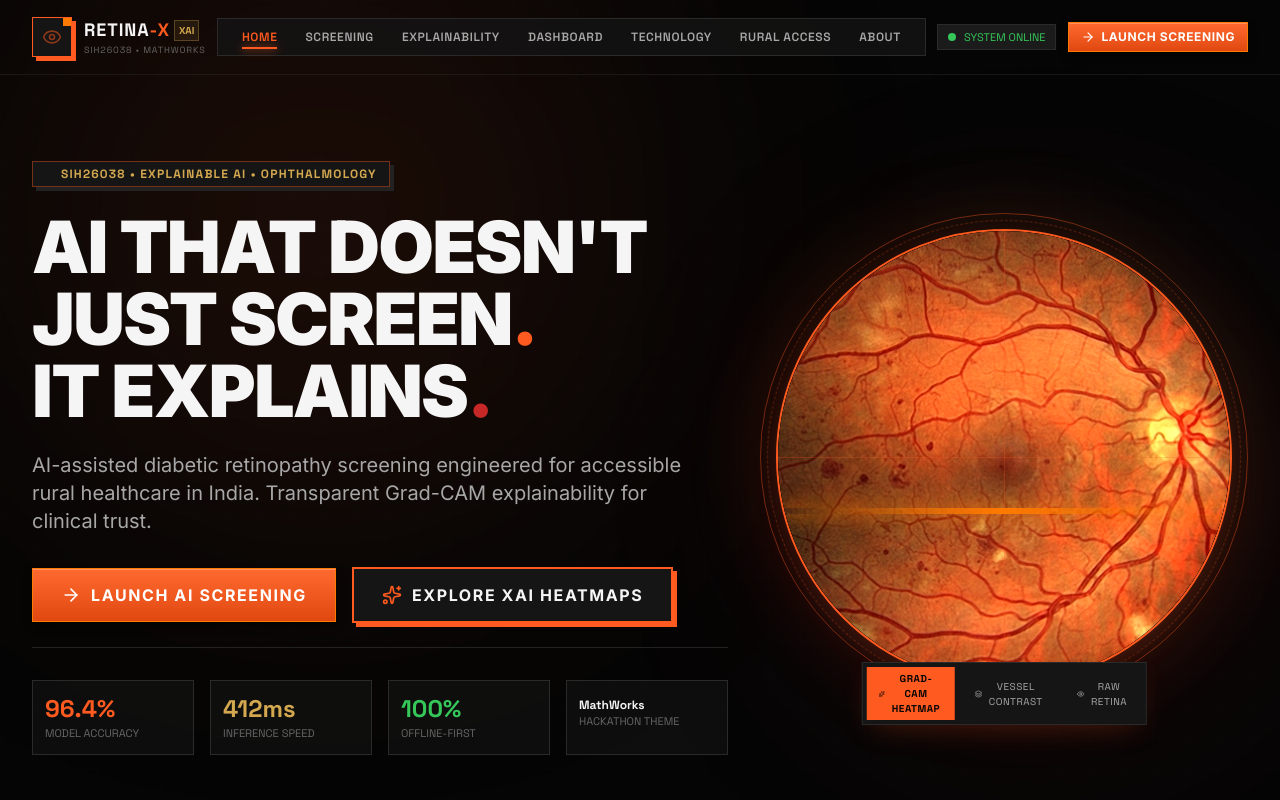
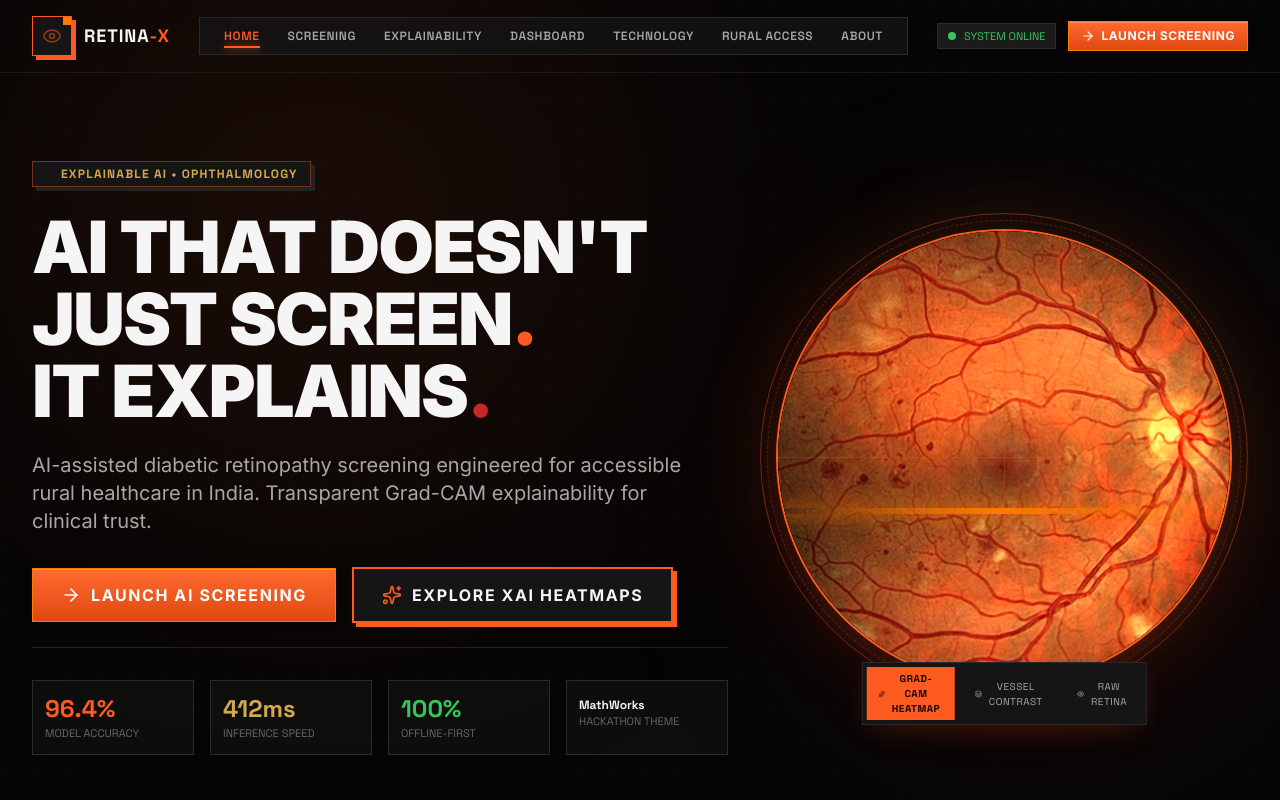
Before and after one commit to dhyaneshdhyanesh739-ship-it/Retinal-Diabetes, a React (Vite) app in the folder client/: page / in a window 1280 px wide. Shown: the top 800 px of the page. Built offline with nearby package versions, Linux system fonts and the light colour scheme.

Commit message:
Remove XAI badge and SIH subtitle from top left navigation header

```diff
--- a/client/src/components/hero/Hero.tsx
+++ b/client/src/components/hero/Hero.tsx
@@ -23,7 +23,7 @@ export const Hero: React.FC = () => {
             <div className="inline-flex items-center gap-2 px-3 py-1 bg-surface-1 border border-accent-orange/40 shadow-brutal-dark">
               <span className="w-2 h-2 rounded-full bg-accent-orange animate-ping" />
               <span className="font-mono text-xs uppercase tracking-widest text-accent-gold font-bold">
-                SIH26038 • Explainable AI • Ophthalmology
+                Explainable AI • Ophthalmology
               </span>
             </div>
 
--- a/client/src/components/layout/Navbar.tsx
+++ b/client/src/components/layout/Navbar.tsx
@@ -49,17 +49,9 @@ export const Navbar: React.FC<NavbarProps> = ({ activePath = '/' }) => {
               <Eye className="w-5 h-5 text-accent-orange animate-pulse" />
               <div className="absolute top-0 right-0 w-2 h-2 bg-accent-bright" />
             </div>
-            <div className="flex flex-col">
-              <div className="flex items-center gap-1">
-                <span className="font-mono font-black text-lg text-text-primary tracking-wider uppercase">
-                  RETINA<span className="text-accent-orange">-X</span>
-                </span>
-                <span className="text-[10px] font-mono font-bold px-1 py-0.5 bg-accent-gold/10 text-accent-gold border border-accent-gold/30">
-                  XAI
-                </span>
-              </div>
-              <span className="text-[9px] font-mono uppercase tracking-widest text-text-muted">
-                SIH26038 • MathWorks
+            <div className="flex flex-col justify-center">
+              <span className="font-mono font-black text-lg text-text-primary tracking-wider uppercase">
+                RETINA<span className="text-accent-orange">-X</span>
               </span>
             </div>
           </a>
```
